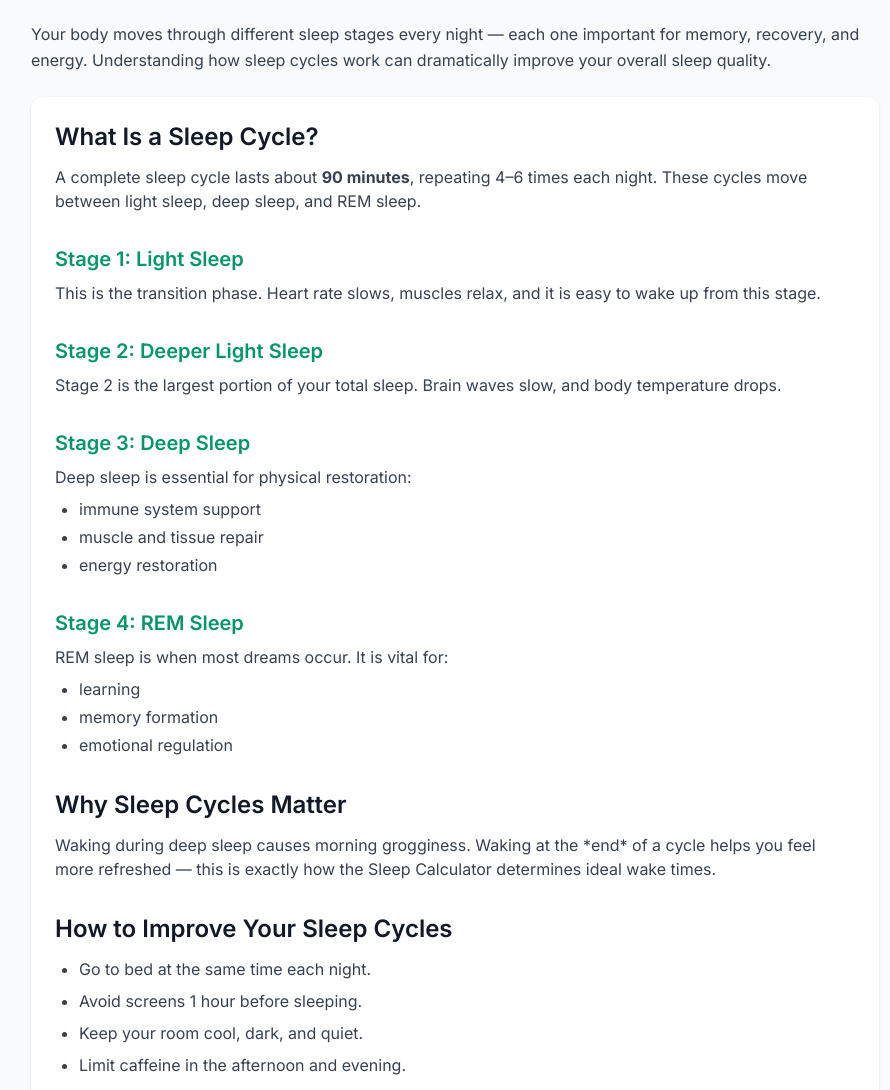
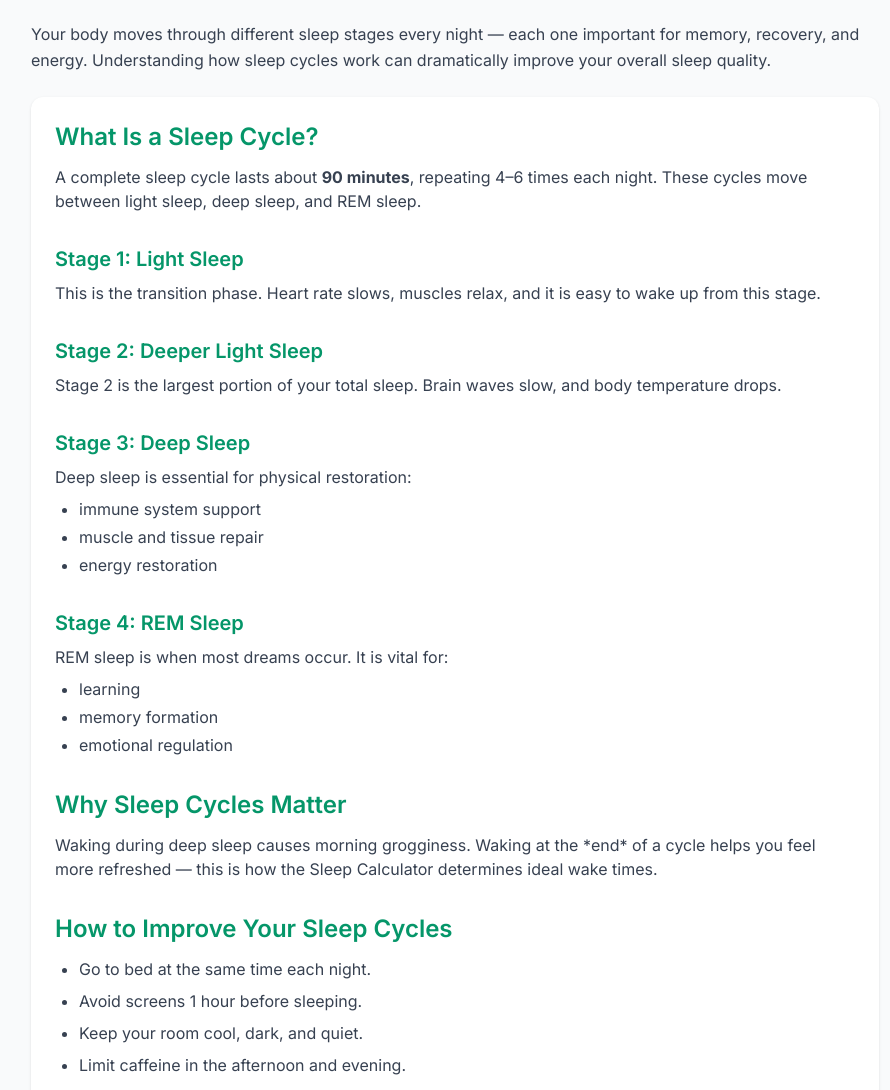
Before and after one commit to salar500/Healthtracker, a plain HTML site: page articles/sleep-cycles.html in a window 1280 px wide. Shown: the part 148-1238 px from the top of the page, without its empty margins (185-1075 px from the left). Drawn offline with nearby package versions, Linux system fonts and the light colour scheme.

Commit message:
Update sleep-cycles.html

```diff
--- a/articles/sleep-cycles.html
+++ b/articles/sleep-cycles.html
@@ -59,7 +59,7 @@
 
         <!-- What is a Sleep Cycle -->
         <div>
-          <h2 class="text-2xl font-semibold text-gray-900 mb-3">What Is a Sleep Cycle?</h2>
+          <h2 class="text-2xl font-semibold text-emerald-600 mb-3">What Is a Sleep Cycle?</h2>
           <p class="text-gray-700">
             A complete sleep cycle lasts about <strong>90 minutes</strong>, repeating 4–6 times each night.
             These cycles move between light sleep, deep sleep, and REM sleep.
@@ -108,18 +108,18 @@
           </ul>
         </div>
 
-        <!-- Why It Matters -->
+        <!-- Why Sleep Cycles Matter -->
         <div>
-          <h2 class="text-2xl font-semibold text-gray-900 mb-3">Why Sleep Cycles Matter</h2>
+          <h2 class="text-2xl font-semibold text-emerald-600 mb-3">Why Sleep Cycles Matter</h2>
           <p class="text-gray-700">
             Waking during deep sleep causes morning grogginess.
-            Waking at the *end* of a cycle helps you feel more refreshed — this is exactly how the Sleep Calculator determines ideal wake times.
+            Waking at the *end* of a cycle helps you feel more refreshed — this is how the Sleep Calculator determines ideal wake times.
           </p>
         </div>
 
         <!-- Tips -->
         <div>
-          <h2 class="text-2xl font-semibold text-gray-900 mb-3">How to Improve Your Sleep Cycles</h2>
+          <h2 class="text-2xl font-semibold text-emerald-600 mb-3">How to Improve Your Sleep Cycles</h2>
           <ul class="list-disc pl-6 text-gray-700 space-y-2">
             <li>Go to bed at the same time each night.</li>
             <li>Avoid screens 1 hour before sleeping.</li>
```
